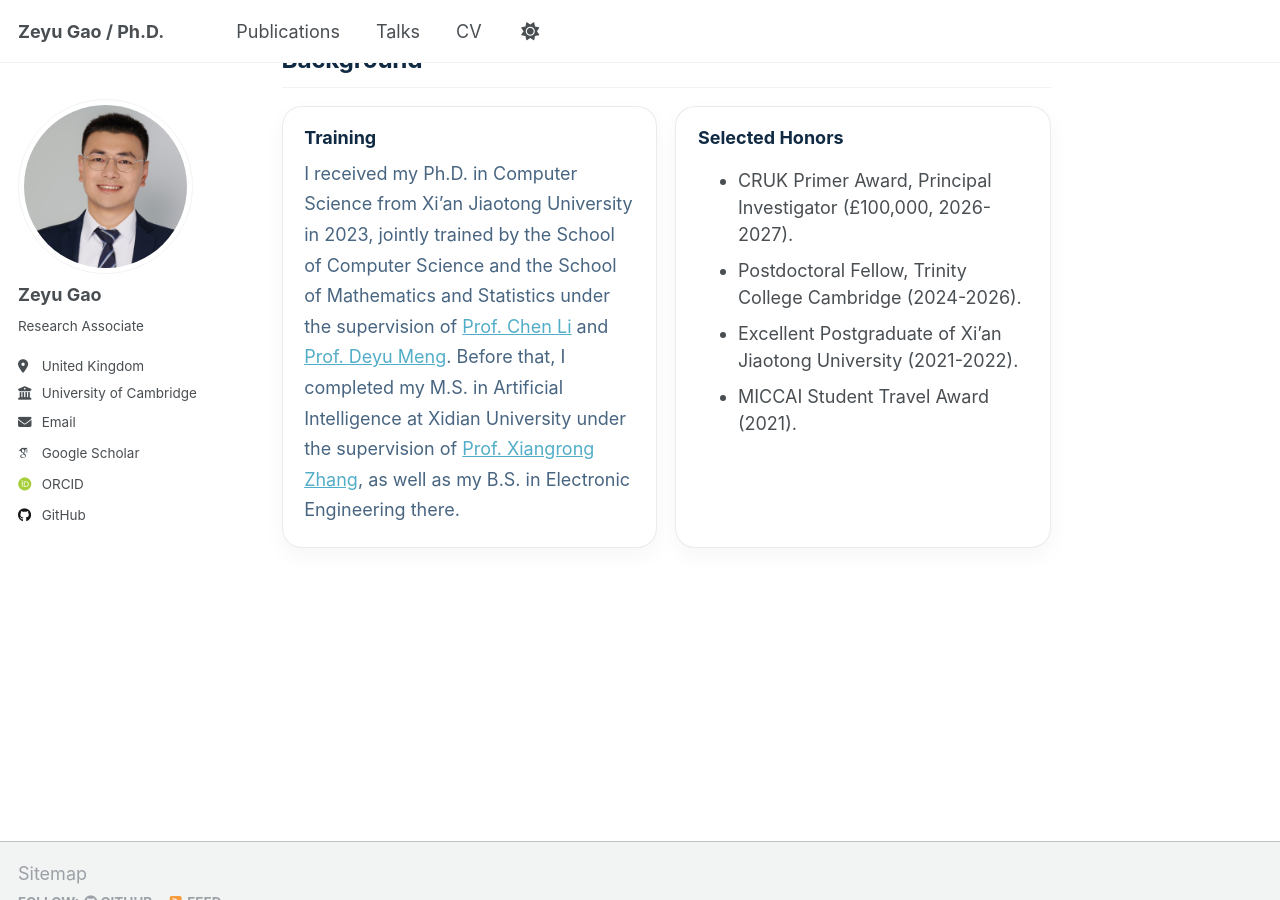
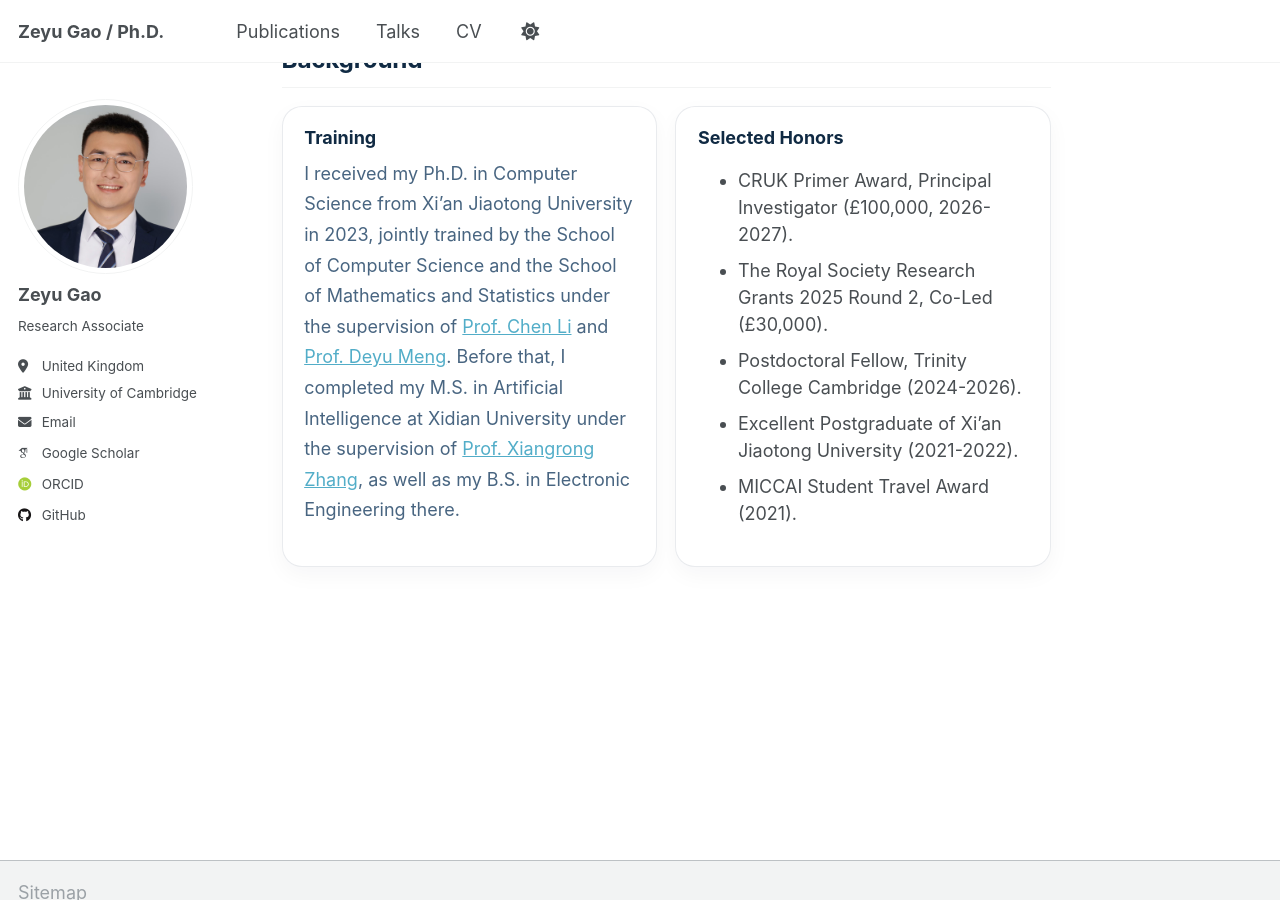
Before and after one commit to ZeyuGaoAi/ZeyuGaoAi.github.io, a Jekyll site: the page built from _pages/about.md, in a window 1280 px wide and 900 px high, scrolled down 5419 px. Built offline with Jekyll 4.4.1, drawn with Linux system fonts in a browser that asks for light colours; some web fonts are replaced; a script that is not in the unit is left out.

Commit message:
Add Royal Society grant honor

```diff
--- a/_pages/about.md
+++ b/_pages/about.md
@@ -201,6 +201,7 @@ redirect_from:
       <h3>Selected Honors</h3>
       <ul>
         <li>CRUK Primer Award, Principal Investigator (£100,000, 2026-2027).</li>
+        <li>The Royal Society Research Grants 2025 Round 2, Co-Led (£30,000).</li>
         <li>Postdoctoral Fellow, Trinity College Cambridge (2024-2026).</li>
         <li>Excellent Postgraduate of Xi’an Jiaotong University (2021-2022).</li>
         <li>MICCAI Student Travel Award (2021).</li>
```
